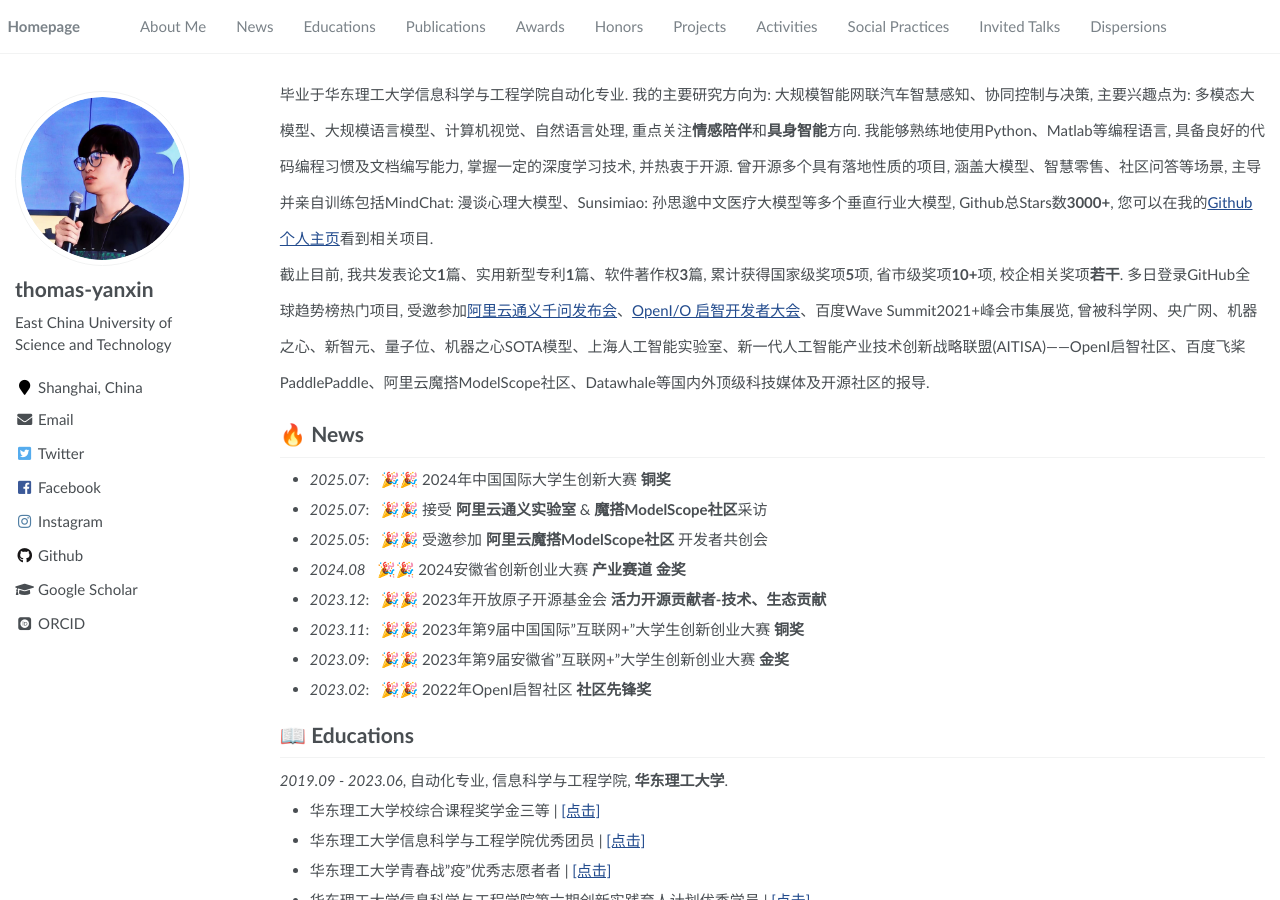
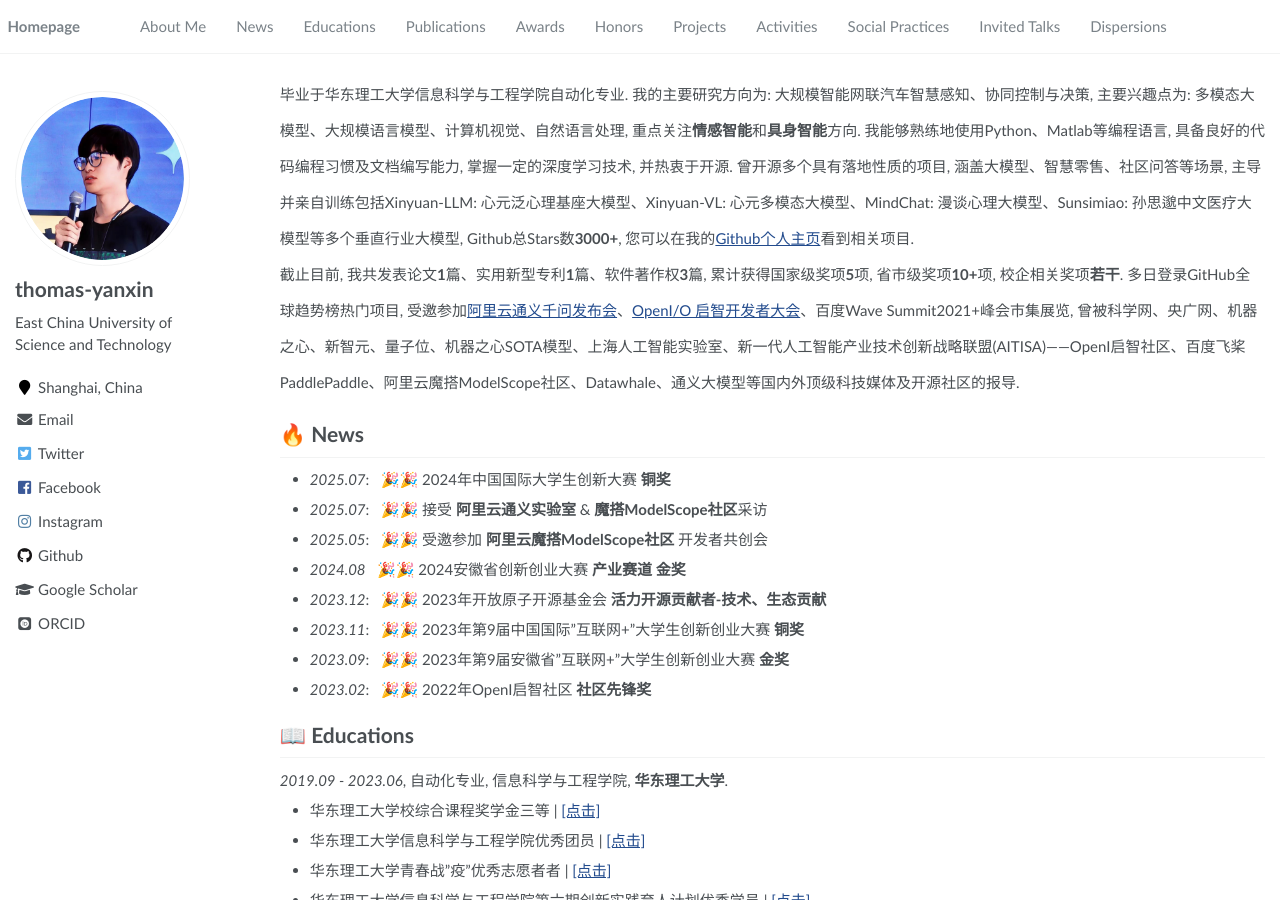
Before and after one commit to thomas-yanxin/thomas-yanxin.github.io, a Jekyll site: the page built from _pages/about.md, in a window 1280 px wide and 900 px high. Built offline with Jekyll 4.4.1, drawn with Linux system fonts in a browser that asks for light colours; some web fonts are replaced.

Commit message:
Update about.md

```diff
--- a/_pages/about.md
+++ b/_pages/about.md
@@ -18,9 +18,9 @@
 <span class='anchor' id='about-me'></span>
 
 <p style="line-height:2.4; ">
-毕业于华东理工大学信息科学与工程学院自动化专业. 我的主要研究方向为: 大规模智能网联汽车智慧感知、协同控制与决策, 主要兴趣点为: 多模态大模型、大规模语言模型、计算机视觉、自然语言处理, 重点关注<strong>情感陪伴</strong>和<strong>具身智能</strong>方向. 我能够熟练地使用Python、Matlab等编程语言, 具备良好的代码编程习惯及文档编写能力, 掌握一定的深度学习技术, 并热衷于开源. 曾开源多个具有落地性质的项目, 涵盖大模型、智慧零售、社区问答等场景, 主导并亲自训练包括MindChat: 漫谈心理大模型、Sunsimiao: 孙思邈中文医疗大模型等多个垂直行业大模型, Github总Stars数<strong>3000+</strong>, 您可以在我的<a href='https://github.com/thomas-yanxin'>Github个人主页</a>看到相关项目.
+毕业于华东理工大学信息科学与工程学院自动化专业. 我的主要研究方向为: 大规模智能网联汽车智慧感知、协同控制与决策, 主要兴趣点为: 多模态大模型、大规模语言模型、计算机视觉、自然语言处理, 重点关注<strong>情感智能</strong>和<strong>具身智能</strong>方向. 我能够熟练地使用Python、Matlab等编程语言, 具备良好的代码编程习惯及文档编写能力, 掌握一定的深度学习技术, 并热衷于开源. 曾开源多个具有落地性质的项目, 涵盖大模型、智慧零售、社区问答等场景, 主导并亲自训练包括Xinyuan-LLM: 心元泛心理基座大模型、Xinyuan-VL: 心元多模态大模型、MindChat: 漫谈心理大模型、Sunsimiao: 孙思邈中文医疗大模型等多个垂直行业大模型, Github总Stars数<strong>3000+</strong>, 您可以在我的<a href='https://github.com/thomas-yanxin'>Github个人主页</a>看到相关项目.
 <br/>
-截止目前, 我共发表论文<strong>1</strong>篇、实用新型专利<strong>1</strong>篇、软件著作权<strong>3</strong>篇, 累计获得国家级奖项<strong>5</strong>项, 省市级奖项<strong>10+</strong>项, 校企相关奖项<strong>若干</strong>. 多日登录GitHub全球趋势榜热门项目, 受邀参加<a href='/proof/阿里云邀请函_颜鑫.pdf'>阿里云通义千问发布会</a>、<a href='/proof/启智开发者大会邀请函-颜鑫.pdf'>OpenI/O 启智开发者大会</a>、百度Wave Summit2021+峰会市集展览, 曾被科学网、央广网、机器之心、新智元、量子位、机器之心SOTA模型、上海人工智能实验室、新一代人工智能产业技术创新战略联盟(AITISA)——OpenI启智社区、百度飞桨PaddlePaddle、阿里云魔搭ModelScope社区、Datawhale等国内外顶级科技媒体及开源社区的报导.
+截止目前, 我共发表论文<strong>1</strong>篇、实用新型专利<strong>1</strong>篇、软件著作权<strong>3</strong>篇, 累计获得国家级奖项<strong>5</strong>项, 省市级奖项<strong>10+</strong>项, 校企相关奖项<strong>若干</strong>. 多日登录GitHub全球趋势榜热门项目, 受邀参加<a href='/proof/阿里云邀请函_颜鑫.pdf'>阿里云通义千问发布会</a>、<a href='/proof/启智开发者大会邀请函-颜鑫.pdf'>OpenI/O 启智开发者大会</a>、百度Wave Summit2021+峰会市集展览, 曾被科学网、央广网、机器之心、新智元、量子位、机器之心SOTA模型、上海人工智能实验室、新一代人工智能产业技术创新战略联盟(AITISA)——OpenI启智社区、百度飞桨PaddlePaddle、阿里云魔搭ModelScope社区、Datawhale、通义大模型等国内外顶级科技媒体及开源社区的报导.
 </p>
 
 # 🔥 News
```
